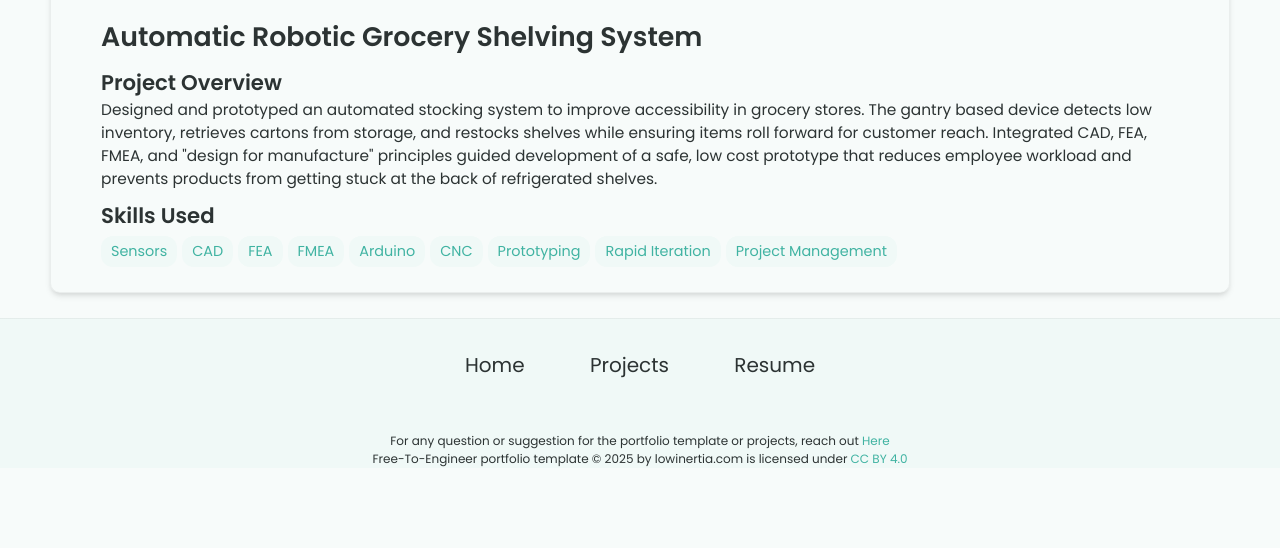
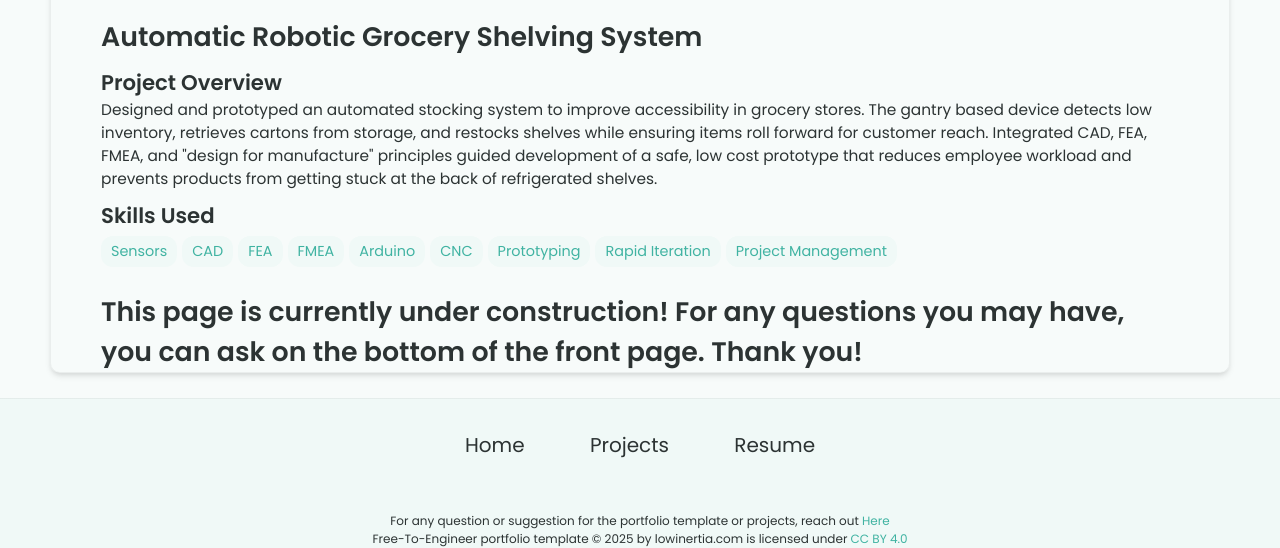
Before and after one commit to ShinKai001/goblin_Japanese, a Jekyll site: the page built from _projects/robot-shelf/index.md, in a window 1280 px wide. Shown: the part 490-1038 px from the top of the page. Built offline with Jekyll 4.4.1, drawn with Linux system fonts in a browser that asks for light colours; before the commit the page ends 958 px from its top, so only the background shows below that.

Commit message:
Update index.md

```diff
--- a/_projects/robot-shelf/index.md
+++ b/_projects/robot-shelf/index.md
@@ -14,3 +14,5 @@ skills:
 - Project Management
 main-image: /roboticshelfcover.jpg
 ---
+
+# This page is currently under construction! For any questions you may have, you can ask on the bottom of the front page. Thank you!
```
